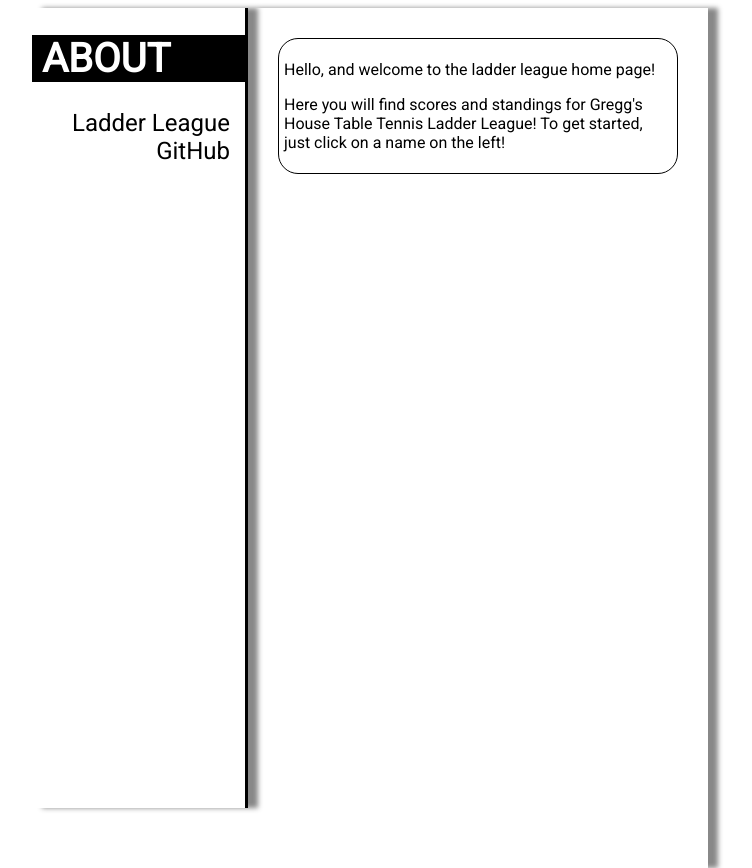
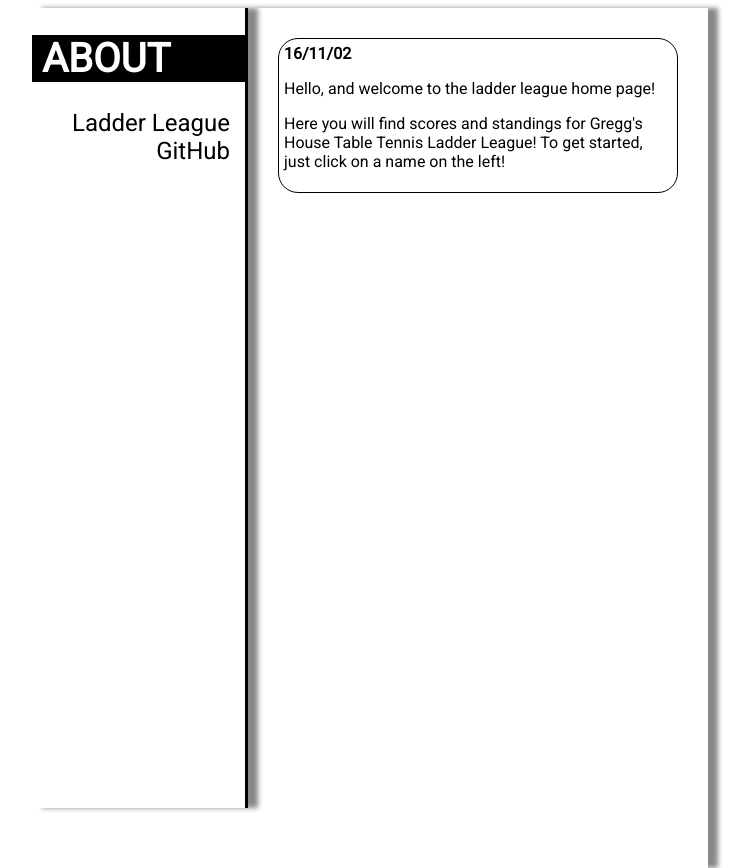
Before and after one commit to fbaew/ladderleague, a Django app: template django_leaderboard/scores/templates/scores/landing.html in a window 1280 px wide. Shown: the whole page, without its empty margins (278-1030 px from the left). Run offline with Django 3.2, Linux system fonts and the light colour scheme; the template is opened without the code that fills it, so the values that code supplies are empty; some web fonts are replaced.

Commit message:
adding date to landing page

```diff
--- a/django_leaderboard/scores/templates/scores/landing.html
+++ b/django_leaderboard/scores/templates/scores/landing.html
@@ -26,6 +26,7 @@
     {% else %}
     <div id="welcome" class="subcontainer">
         <div>
+        <div style="font-weight:bold">16/11/02</div>
         <p>Hello, and welcome to the ladder league home page!</p>
         <p>Here you will find scores and standings for
            Gregg's House Table Tennis Ladder League! To get started,
```
